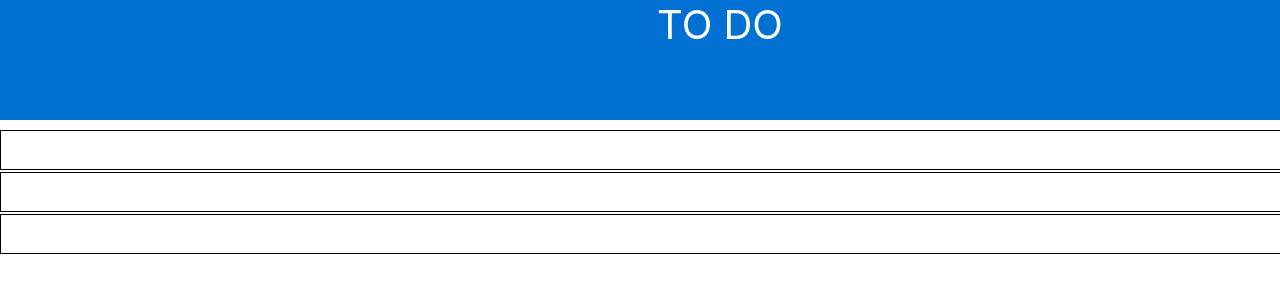
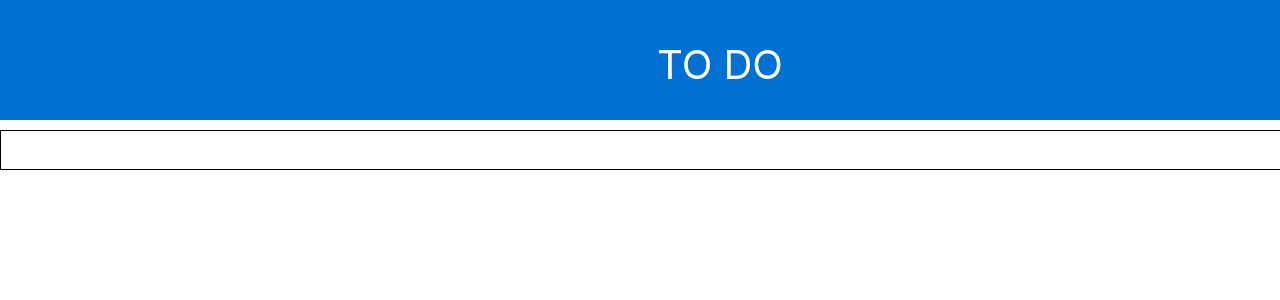
Before and after one commit to Amirka2/todo, a React (Create React App) app: page / in a window 1280 px wide. Shown: the top 300 px of the page. Built offline with nearby package versions, Linux system fonts and the light colour scheme.

Commit message:
added logic for adding elements

```diff
--- a/src/App.css
+++ b/src/App.css
@@ -7,3 +7,12 @@
   box-sizing: border-box;
   outline: none;
 }
+.item-wrapper {
+  width: 100%;
+  height: 40px;
+  border: 1px solid black;
+  margin-bottom: 2px;
+  display: flex;
+  justify-content: flex-start;
+  flex-direction: row;
+}
--- a/src/App.js
+++ b/src/App.js
@@ -1,14 +1,28 @@
 import './App.css';
 import Header from "./components/Header";
 import ItemAdder from "./components/ItemAdder";
+import {useState} from "react";
+import Item from "./components/Item";
 
 function App() {
+  const [items, setItems] = useState([]);
+  const [checkboxes, setCheckboxes] = useState([]);
+
+  const printItems = items.map((element, checked,index) => {
+    return <Item text={element} checked={checked} changeCheckbox={changeCheckbox}/>;
+  });
+
+  function changeCheckbox(checked) {
+    return !checked;
+  }
+  function addItem(itemText) {
+    setItems([...items, itemText]);
+  }
   return (
     <div className="App">
       <Header/>
-        <ItemAdder/>
-        <ItemAdder/>
-        <ItemAdder/>
+      {printItems}
+      <ItemAdder add={addItem}/>
     </div>
   );
 }
--- a/src/components/Header.css
+++ b/src/components/Header.css
@@ -7,7 +7,7 @@
     justify-content: space-around;
     margin-bottom: 10px;
 }
-.text {
+.header .text {
     width: 150px;
     height: 40px;
     color: #fff;
--- a/src/components/Header.js
+++ b/src/components/Header.js
@@ -4,7 +4,9 @@ import './Header.css'
 function Header(props) {
     return (
         <div className={'header'}>
-            <div className={'text'}>TO DO</div>
+            <div className={'text'}>
+                <p>TO DO</p>
+            </div>
         </div>
     );
 }
--- /dev/null
+++ b/src/components/Item.css
@@ -0,0 +1,14 @@
+.checkbox {
+    width: 10px;
+    height: 10px;
+}
+.checkbox .text {
+    display: block;
+    width: 90%;
+    min-width: 300px;
+    text-align: left;
+    vertical-align: center;
+}
+.checkbox .text > p {
+    margin: 0;
+}
--- /dev/null
+++ b/src/components/Item.js
@@ -0,0 +1,15 @@
+import React, {useState} from 'react';
+
+function Item(props) {
+    const [checked, setChecked] = useState(false);
+    return (
+        <div className={'item-wrapper'}>
+            <input className={'checkbox'} type="checkbox" checked={checked} onChange={() => setChecked(!checked)}/>
+            <div className={'text'}>
+                <p>{props.text}</p>
+            </div>
+        </div>
+    );
+}
+
+export default Item;
--- a/src/components/ItemAdder.css
+++ b/src/components/ItemAdder.css
@@ -1,13 +1,11 @@
-.wrapper {
-    width: 100%;
-    height: 40px;
-    border: 1px solid black;
-    margin-bottom: 2px;
-}
-.wrapper > input {
+.item-wrapper > .text-input {
     height: 100%;
     width: 90%;
     min-width: 300px;
     display: block;
     border: none;
 }
+input#add-btn {
+    width: 10%;
+    height: 100%;
+}
--- a/src/components/ItemAdder.js
+++ b/src/components/ItemAdder.js
@@ -1,9 +1,27 @@
-import React from 'react';
+import React, {useState} from 'react';
 import './ItemAdder.css'
+import Item from "./Item";
 function ItemAdder(props) {
+    const addItem = function () {
+        let itemText = text;
+        setText('');
+
+        props.add(itemText);
+    }
+    const [text, setText] = useState('');
     return (
-        <div className={'wrapper'}>
-            <input />
+        <div className={'item-wrapper'}>
+            <input className={'text-input'}
+                type={'text'}
+                name={'input'}
+                value={text}
+                onChange={(event => setText(event.target.value))}
+            />
+            <input id={'add-btn'}
+                type={'submit'}
+                value={'Add'}
+                onClick={addItem}
+            />
         </div>
     );
 }
```
